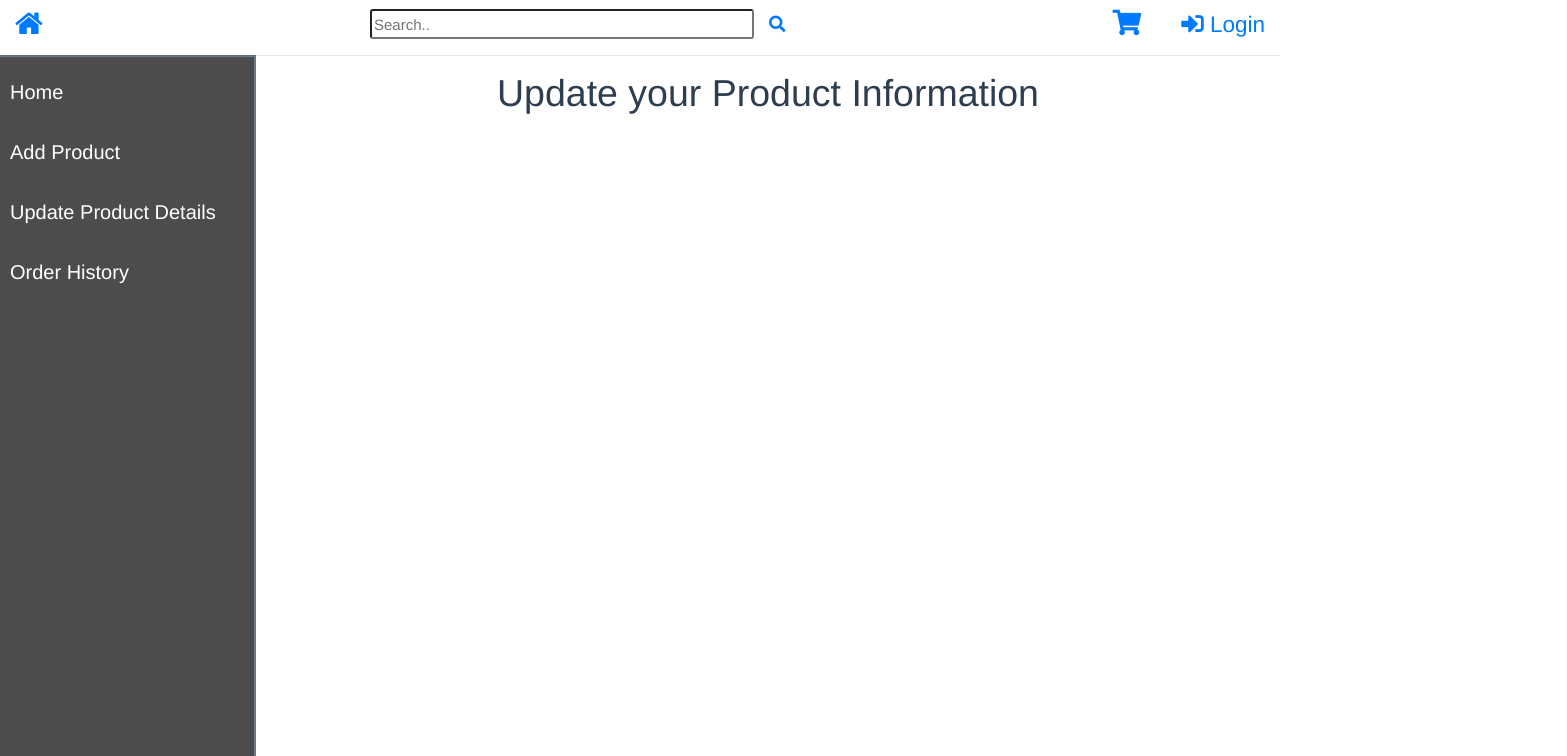
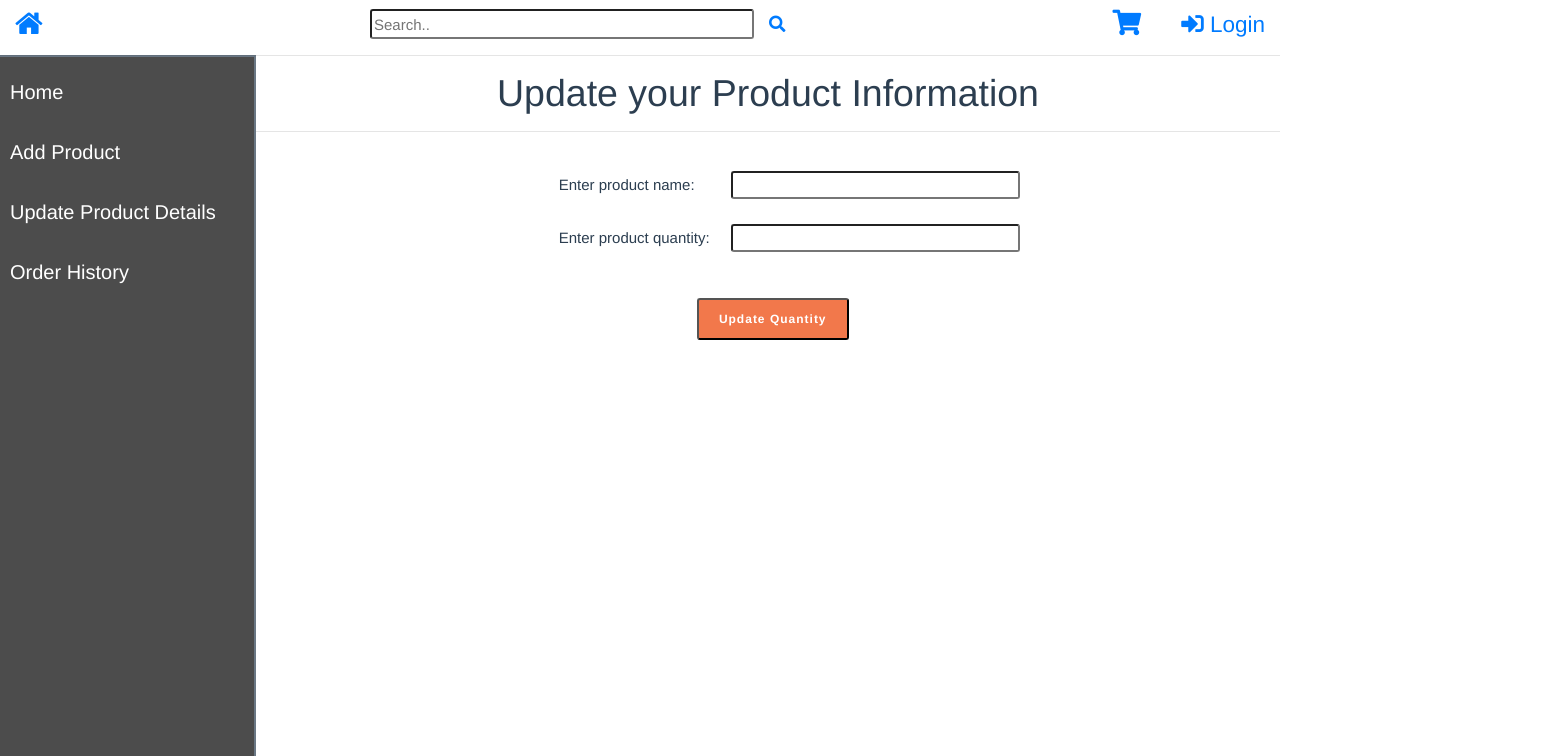
Before and after one commit to Ravi6124/EcommerceUI, a Vue app: page /merchantupdateproduct in a window 1280 px wide. Shown: the top 756 px of the page, 1567 px wide, since content can reach past the window. Built offline with nearby package versions, Linux system fonts and the light colour scheme.

Commit message:
merchantUpdateProduct done

```diff
--- a/src/store/index.js
+++ b/src/store/index.js
@@ -11,7 +11,7 @@ export default new Vuex.Store({
     totalElements: 0,
     product: {},
     searchResults: [],
-    productsAdd: []
+    categoryInfo: []
   },
   mutations: {
     GET_CATEGORIES(state, value){
@@ -27,8 +27,8 @@ export default new Vuex.Store({
     GET_SEARCHRESULTS(state, value) {
       state.searchResults = value
     },
-    SET_PRODUCT(state, data) {
-      state.productsAdd = data
+    SET_CATEGORYINFO(state, data) {
+      state.categoryInfo = data
     }
   },
   actions: {
@@ -80,8 +80,8 @@ export default new Vuex.Store({
     searchResultGetter(state) {
       return state.searchResults;
     },
-    productsAdd (state) {
-      return state.productsAdd
+    categoryInfo (state) {
+      return state.categoryInfo
     }
   },
   modules: {
--- a/src/views/MerchantAddToList.vue
+++ b/src/views/MerchantAddToList.vue
@@ -14,10 +14,10 @@
             <td>Price:</td>
             <td><input type="text" name="price" id="price"></td>
           </tr>
-          <!-- <tr v-for="(attribute, index) in attributes" v-bind:key="index">
+          <tr v-for="(attribute, index) in attributes" v-bind:key="index">
             <td>{{ attribute[index] }}</td>
             <td><input type="text" :name="attribute[index]" :id="attribute[index]"></td>
-          </tr> -->
+          </tr>
         </table><br>
         <button class="myBtn">Add Product</button>
       </div>
@@ -38,20 +38,21 @@
     },
     data: function(){
       return {
-        productsAdd: [],
+        categoryInfo: [],
         attributes: []
       }
     },
     computed: {
       ...mapGetters([
-        'productsAdd'
+        'categoryInfo',
+        ''
       ])
     },
     created() {
     },
     mounted() {
-      this.attributes = this.productsAdd.attributeList
-      window.console.log(this.productsAdd);
+      this.attributes = this.categoryInfo.attributeList
+      window.console.log(this.categoryInfo);
     }
   }
 </script>
@@ -79,6 +80,5 @@
   input[type="text"] {
     width: 140%;
     border-radius: 3px;
-
   }
 </style>
--- a/src/views/MerchantAddToProduct.vue
+++ b/src/views/MerchantAddToProduct.vue
@@ -7,11 +7,11 @@
           <table>
           <tr>
             <td><span>Upload Image: </span></td>
-            <td><input type="text" name="image"></td>
+            <td><input type="text" name="image" v-bind="imageURL"></td>
           </tr><br>
           <tr>
             <td><span>Description: </span></td>
-            <td><textarea name="description" id="description" cols="50" rows="4"></textarea></td>
+            <td><textarea name="description" cols="50" rows="4" v-model="description"></textarea></td>
           </tr>
         </table><br>
         <button class="myBtn" @click="addproduct">Add Product</button>
@@ -25,9 +25,12 @@
 <script>
   import MerchantSideBar from '@/components/MerchantSideBar.vue'
   import { mapGetters } from 'vuex';
-  // const axios = require('axios').default;
+  const axios = require('axios').default;
   export default {
     name: 'MerchantAddToProduct',
+    data: function() {
+
+    },
     computed: {
       ...mapGetters(["categoriesGetter"]),
       categories() {
@@ -42,7 +45,12 @@ import { mapGetters } from 'vuex';
     },
     methods: {
       addproduct() {
-          this.$router.push('/merchantaddtolist');
+        axios.get('http://172.16.20.119:8091/product/product/category') // re-check api link
+          .then(result => {
+            this.$store.commit('SET_PRODUCTINFO', ) // change this data
+            this.categories = result.data;
+        })
+        // this.$router.push('/merchantaddtolist');
       }
     }
   }
--- a/src/views/MerchantOrderDetails.vue
+++ b/src/views/MerchantOrderDetails.vue
@@ -1,7 +1,10 @@
 <template>
   <main class="merchantorderdetails">
       <div class="main">
-        <h1>Order History</h1>
+        <h1>Order History</h1><hr>
+        <div class="container">
+
+        </div>
       </div>
 
       <MerchantSideBar />
--- a/src/views/MerchantProductCheck.vue
+++ b/src/views/MerchantProductCheck.vue
@@ -46,7 +46,7 @@
     created() {
       axios.get('http://172.16.20.119:8091/product/product/category')
       .then(result => {
-          this.$store.commit('SET_PRODUCT', result.data)
+        this.$store.commit('SET_CATEGORYINFO', result.data)
         this.categories = result.data;
       })
     },
@@ -60,7 +60,7 @@
         .then(result => {
           this.productId = result.data;
           if (String(this.productId) == "#")
-              this.$router.push({ name: 'merchantaddtoproduct', params: {pname, pcategory}} );
+            this.$router.push({ name: 'merchantaddtoproduct', params: {pname, pcategory}});
           else
             this.$router.push({name: 'merchantaddtolist', params: {pname, pcategory}});
         })
--- a/src/views/MerchantProfile.vue
+++ b/src/views/MerchantProfile.vue
@@ -1,7 +1,10 @@
 <template>
   <main class="merchantprofile">
     <div class="main">
-      <h1>Profile</h1>
+      <h1>Profile</h1><hr>
+      <div class="container">
+
+      </div>
     </div>
 
     <MerchantSideBar />
--- a/src/views/MerchantUpdateProduct.vue
+++ b/src/views/MerchantUpdateProduct.vue
@@ -1,7 +1,21 @@
 <template>
   <main class="merchantupdateproducts">
       <div class="main">
-        <h1>Update your Product Information</h1>
+        <h1>Update your Product Information</h1><hr><br>
+        <div class="container">
+          <table>
+            <tr>
+              <td><span>Enter product name:</span></td>
+              <td><input type="text" name="product_name" v-model="product_name"></td>
+            </tr><br>
+            <tr>
+              <td><span>Enter product quantity: </span></td>
+              <td><input type="text" name="product_quantity" v-model="product_quantity"></td>
+            </tr>
+          </table><br><br>
+          <button class="myBtn" @click="addQuantity()">Update Quantity</button>
+        </div><br>
+        <div class="success">{{ msg }}</div>
       </div>
 
       <MerchantSideBar />
@@ -10,11 +24,27 @@
 
 <script>
   import MerchantSideBar from '@/components/MerchantSideBar.vue'
+  const axios = require('axios').default;
   export default {
-      name: 'MerchantUpdateProducts',
-      components: {
-        MerchantSideBar
+    name: 'MerchantUpdateProducts',
+    components: {
+      MerchantSideBar
+    },
+    data: function() {
+      return {
+        product_name: '',
+        product_quantity: this.product_quantity,
+        merchantId: '1',
+        msg: ''
       }
+    },
+    methods: {
+      addQuantity() {
+        window.console.log('yo yo honey singh');
+        axios.post(`http://172.16.20.119:8091/merchant/productListingController/increaseProductStock/${this.product_name}/${this.merchantId}/${this.product_quantity}`);
+        this.msg = 'Quantity updated successfully';
+      }
+    }
   }
 </script>
 
@@ -25,4 +55,21 @@
   .main {
     margin-left: 20%;
   }
+  td {
+    padding-right: 20px;
+  }
+  .container {
+    margin-left: 28%;
+  }
+  input[type="text"] {
+    width: 140%;
+    border-radius: 3px;
+  }
+  button {
+    margin-left: 14%;
+  }
+  .success {
+    text-align: center;
+    color: green;
+  }
 </style>
```
Also changed, not shown: src/components/MerchantSideBar.vue (+6 -6 lines). Lines whose indentation alone changed are shown as unchanged.
